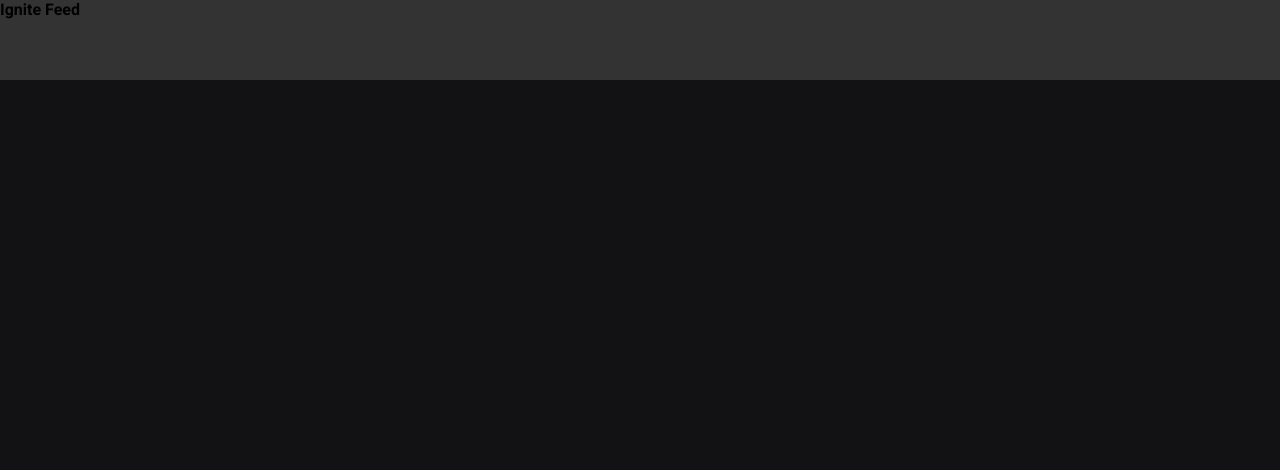
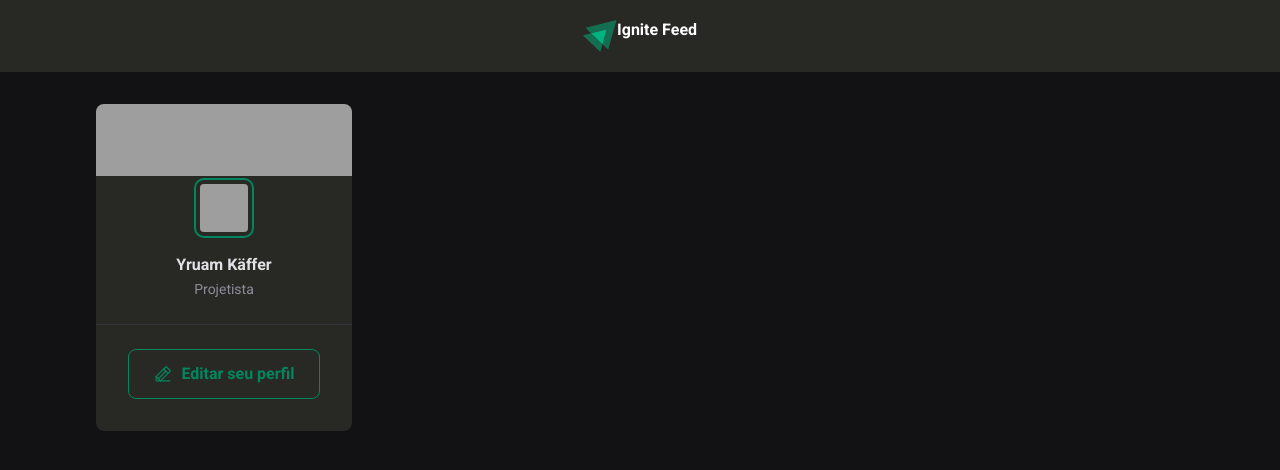
Before and after one commit to yruamkaffer/ignite-feed, a React (Vite) app: page / in a window 1280 px wide. Shown: the top 470 px of the page. Built offline with nearby package versions, Linux system fonts and the light colour scheme; grey boxes are pictures that could not be loaded.

Commit message:
Add files via upload

```diff
--- a/package.json
+++ b/package.json
@@ -10,6 +10,7 @@
     "preview": "vite preview"
   },
   "dependencies": {
+    "phosphor-react": "^1.4.1",
     "react": "^19.0.0",
     "react-dom": "^19.0.0"
   },
--- a/src/App.jsx
+++ b/src/App.jsx
@@ -1,7 +1,10 @@
-import { Header } from './components/Header'
-import { Post } from './Post'
+import { Header } from './components/Header';
+import { Post } from './Post';
 
-import './global.css'
+import styles from './App.module.css';
+
+import './global.css';
+import { Sidebar } from './components/Sidebar';
 
 export function App() {
 
@@ -9,6 +12,11 @@
     <div>
       <Header />
 
+      <div className={styles.wrapper}>
+
+        <Sidebar />
+
+        <main>
             <Post
           autor="Yruam Käffer de Faria"
           content="Lorem ipsulum"
@@ -18,6 +26,8 @@
           autor="Yruam Käffer de Faria"
           content="Lorem ipsulum"
           />
+        </main>
+      </div>
     </div>
   );
 }
--- /dev/null
+++ b/src/App.module.css
@@ -0,0 +1,11 @@
+.wrapper {
+    max-width: 70rem;
+    margin: 2rem auto;
+    padding: 0 1rem;
+
+    display: grid;
+    grid-template-columns: 256px 1fr;
+
+    gap: 2rem;
+    align-items: flex-start;
+}
--- a/src/components/Header.jsx
+++ b/src/components/Header.jsx
@@ -1,9 +1,15 @@
-import styles from './Header.module.css'
+import styles from './Header.module.css';
+
+import igniteLogo from '../assets/ignite-logo.svg';
 
 export function Header() {
     return (
         <header className={styles.header}>
+
+          <img src={igniteLogo} alt="Logotipo do Ignite" />
+
           <strong>Ignite Feed</strong>
+
         </header>
     );
 }
--- a/src/components/Header.module.css
+++ b/src/components/Header.module.css
@@ -1,4 +1,10 @@
 .header {
-    background: #333;
-    height: 80px;
+    background: var(--gray-800);
+    display: flex;
+    justify-content: center;
+    padding: 1.25rem 0;
 }
+
+.header img {
+    height: 2rem;
+}
--- /dev/null
+++ b/src/components/Sidebar.jsx
@@ -0,0 +1,29 @@
+import { PencilLine } from 'phosphor-react';
+
+import styles from './Sidebar.module.css';
+
+export function Sidebar () {
+    return (
+        <aside className={styles.sidebar}>
+            <img className={styles.cover} src="https://images.unsplash.com/photo-1742506261388-4f5a6857d6c4?q=80&w=500&auto=format&fit=crop&ixlib=rb-4.0.3&ixid=M3wxMjA3fDB8MHxwaG90by1wYWdlfHx8fGVufDB8fHx8fA%3D%3D"
+            alt="Capa do perfil do usuário" />
+
+            <div className={styles.profile}>
+
+                <img className={styles.avatar}
+                src="https://github.com/yruamkaffer.png"
+                alt="Foto de perfil do usuário" />
+
+                <strong>Yruam Käffer</strong>
+                <span>Projetista</span>
+
+                <footer>
+                    <a href="#">
+                        <PencilLine size={20} />
+                        Editar seu perfil
+                    </a>
+                </footer>
+            </div>
+        </aside>
+    );
+}
--- /dev/null
+++ b/src/components/Sidebar.module.css
@@ -0,0 +1,71 @@
+.sidebar {
+    background-color: var(--gray-800);
+    border-radius: 8px;
+    overflow: hidden;
+}
+
+.cover {
+    width: 100%;
+    height: 72px;
+    object-fit: cover;
+}
+
+.profile {
+    display: flex;
+    flex-direction: column;
+    align-items: center;
+
+    margin-top: calc( 0px -1.5rem 6px);
+}
+
+.profile strong {
+    margin-top:  1rem;
+    color: var(--gray-100);
+    line-height: 1.6;
+}
+
+.profile span {
+    font-size: 0.875rem;
+    color: var(--gray-400);
+    line-height: 1.6;
+}
+
+.avatar {
+    box-sizing: initial;
+    width: 3rem;
+    height: 3rem;
+    border-radius: 8px;
+    border: 4px solid var(--gray-800);
+    outline: 2px solid var(--green-500);
+}
+
+.sidebar footer {
+    border-top: 1px solid var(--gray-600);
+    margin-top: 1.5rem;
+    padding: 1.5rem 2rem 2rem;
+}
+
+.sidebar footer a {
+    background: transparent;
+    color: var(--green-500);
+    border: 1px solid var(--green-500);
+    border-radius: 8px;
+    height: 50px;
+    padding: 0 1.5rem;
+    font-weight: bold;
+    display: block;
+    text-decoration: none;
+
+    display: flex;
+    align-items: center;
+    justify-content: center;
+
+    gap: 0.5rem;
+
+    transition: color 0.1s, background-color 0.2s;
+}
+
+.sidebar footer a:hover {
+    background: var(--green-500);
+    color: var(--white);
+}
--- a/src/global.css
+++ b/src/global.css
@@ -8,7 +8,7 @@
     --gray-800: #282824;
     --gray-900: #121214;
 
-    --geen-500: #00875f;
+    --green-500: #00875f;
 }
 
 * {
@@ -27,4 +27,5 @@
     font-family: 'Roboto', sans-serif;
     font-weight: 400;
     font-size: 1rem;
+    color: var(--white);
 }
```
Also changed, not shown: src/assets/ignite-logo.svg (added), 1 other file (tests, documents, lock files or other folders). Lines whose indentation alone changed are shown as unchanged.
